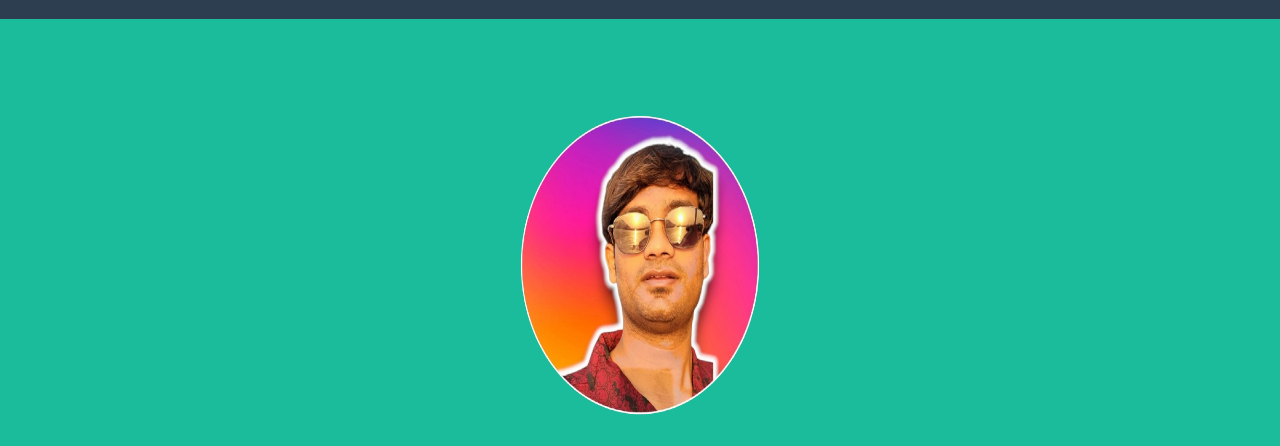
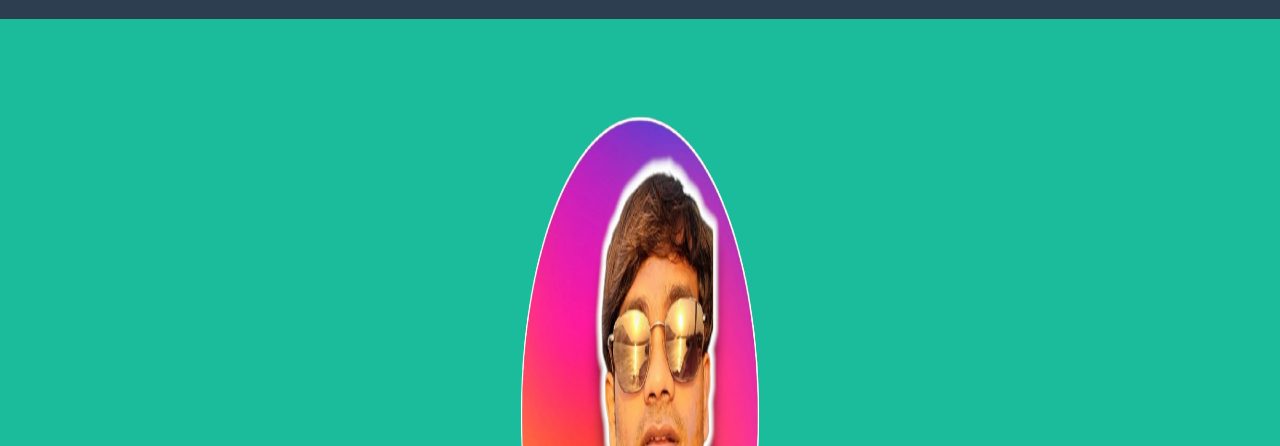
Before and after one commit to sourabh-magare/sourabh-magare.github.io, a plain HTML site: page index.html in a window 1280 px wide. Shown: the part 85-531 px from the top of the page. Drawn offline with nearby package versions, Linux system fonts and the light colour scheme.

Commit message:
Update index.html

```diff
--- a/index.html
+++ b/index.html
@@ -39,7 +39,7 @@
         <header class="masthead bg-primary text-white text-center">
             <div class="container d-flex align-items-center flex-column">
                 <!-- Masthead Avatar Image-->
-                <img class="masthead-avatar mb-5" src="assets/img/avataar_profile.png" alt="..." width="500" height="300" />
+                <img class="masthead-avatar mb-5" src="assets/img/avataar_profile.png" alt="..." width="600" height="600" />
                 <!-- Masthead Heading-->
                 <h1 class="masthead-heading text-uppercase mb-0">Sourabh Magare</h1>
                 <!-- Icon Divider-->
```
